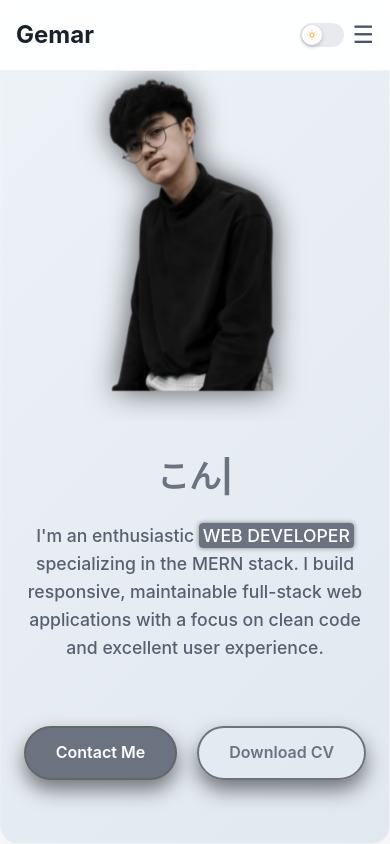
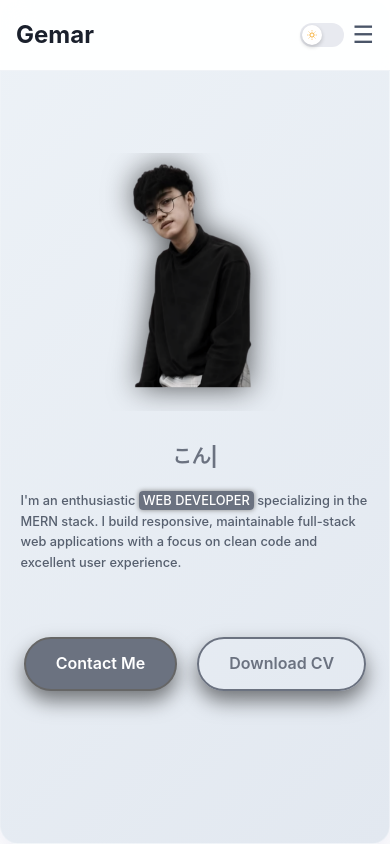
Before and after one commit to Gemar029/portfoliofinal, a website: page index.html in a window 390 px wide. Shown: the top 844 px of the page. Drawn offline with nearby package versions, Linux system fonts and the light colour scheme.

Commit message:
04/15/2025 Fix hero sizing

```diff
--- a/styles.css
+++ b/styles.css
@@ -203,7 +203,8 @@ nav.scrolled {
     align-items: center;
     max-width: 1200px;
     margin: 0 auto;
-    width: 100%
+    width: 100%;
+    text-align: left;
 }
 
 .hero-content {
@@ -1032,7 +1033,6 @@ footer {
   .hero-container {
     grid-template-columns: 1fr;
     gap: 30px;
-    text-align: center;
   }
 
   .hero-content {
@@ -1051,16 +1051,16 @@ footer {
 
   .hero-image {
     order: -1;
-    max-width: 400px;
+    max-width: 300px;
     margin: 0 auto;
   }
 
   .hero h1 {
-    font-size: 2.5rem;
+    font-size: 2rem;
   }
 
   .hero p {
-    font-size: 1.1rem;
+    font-size: 0.7rem;
   }
 
   /* Section Title */
@@ -1087,8 +1087,38 @@ footer {
 }
 
 @media (max-width: 480px) {
+
+    /* Hero Section */
   .hero h1 {
-    font-size: 2rem;
+    font-size: 1.2rem;
+  }
+  .hero-container {
+    grid-template-columns: 1fr;
+    gap: 30px;
+  }
+
+  .hero-content {
+    display: flex;
+    flex-direction: column;
+    align-items: center;
+  }
+
+  .hero-subtitle {
+    margin: 0 auto 2rem;
+  }
+
+  .btn-group {
+    justify-content: center;
+  }
+
+  .hero-image {
+    order: -1;
+    max-width: 250px;
+    margin: 0 auto;
+  }
+
+  .hero p {
+    font-size: 0.8rem;
   }
 
   .projects-grid,
```
